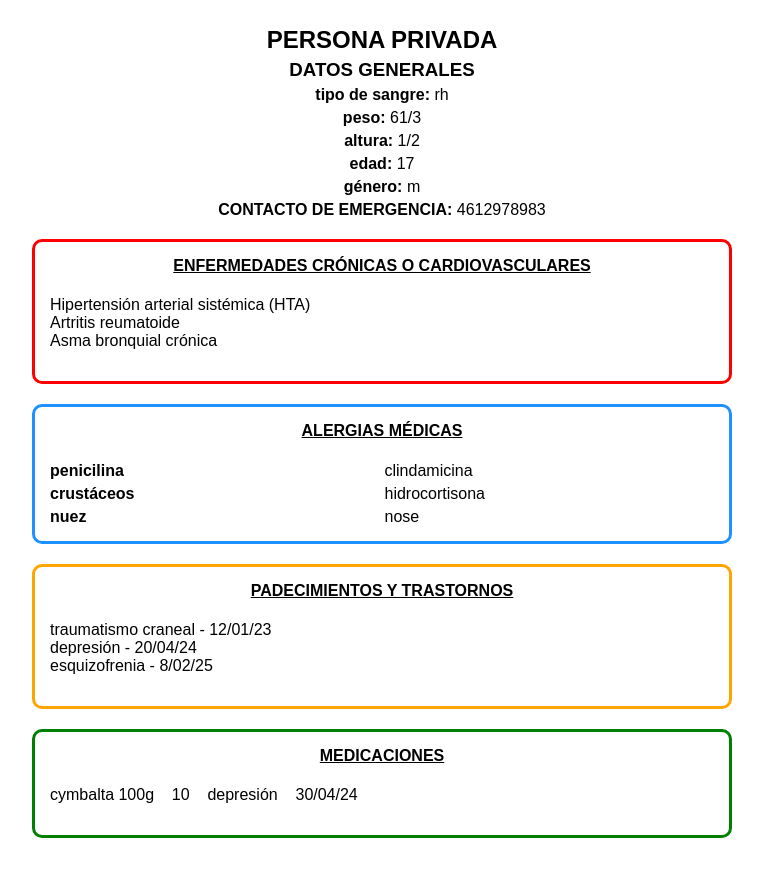
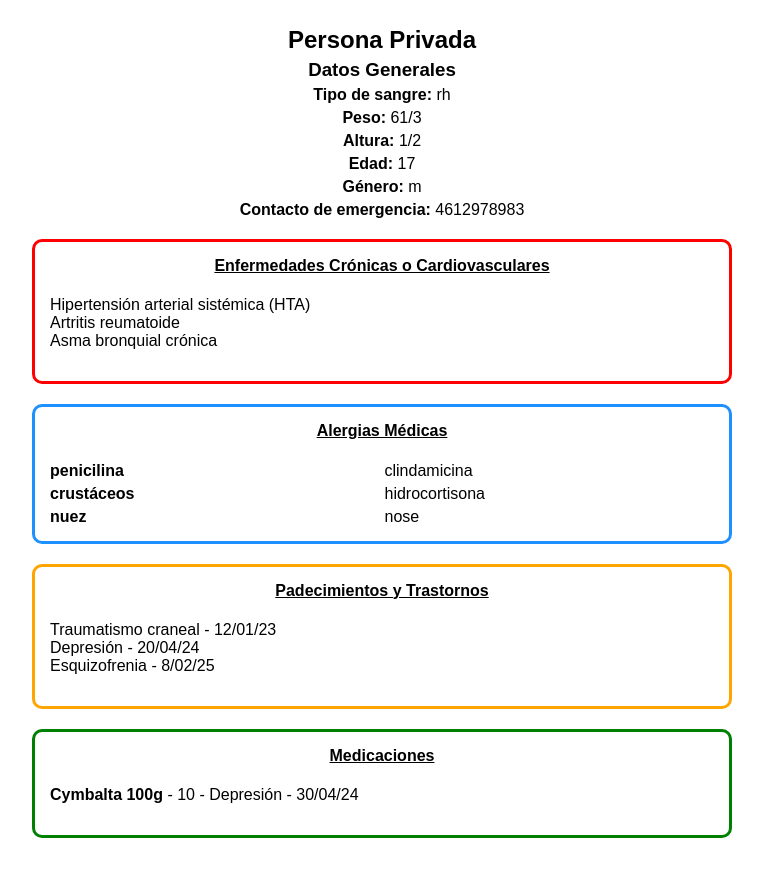
Before and after one commit to proxy-xx/mediTAB-persona-prueba, a plain HTML site: page index.html in a window 1280 px wide. Shown: the part 191-1068 px from the top of the page, without its empty margins (258-1021 px from the left). Drawn offline with Linux system fonts and the light colour scheme.

Commit message:
Update index.html

```diff
--- a/index.html
+++ b/index.html
@@ -2,26 +2,27 @@
 <html lang="es">
 <head>
   <meta charset="UTF-8">
-  <title>Datos Médicos</title>
+  <meta name="viewport" content="width=device-width, initial-scale=1.0">
+  <title>Ficha Médica</title>
   <link rel="stylesheet" href="estilos.css">
 </head>
 <body>
   <div class="contenedor">
     <img src="isotipo.png" alt="Logo Meditab" class="logo">
 
-    <h2>PERSONA PRIVADA</h2>
-    <h3>DATOS GENERALES</h3>
+    <h2>Persona Privada</h2>
+    <h3>Datos Generales</h3>
     <div class="datos-generales">
-      <p><strong>tipo de sangre:</strong> rh</p>
-      <p><strong>peso:</strong> 61/3</p>
-      <p><strong>altura:</strong> 1/2</p>
-      <p><strong>edad:</strong> 17</p>
-      <p><strong>género:</strong> m</p>
-      <p><strong>CONTACTO DE EMERGENCIA:</strong> 4612978983</p>
+      <p><strong>Tipo de sangre:</strong> rh</p>
+      <p><strong>Peso:</strong> 61/3</p>
+      <p><strong>Altura:</strong> 1/2</p>
+      <p><strong>Edad:</strong> 17</p>
+      <p><strong>Género:</strong> m</p>
+      <p><strong>Contacto de emergencia:</strong> 4612978983</p>
     </div>
 
     <div class="seccion roja">
-      <h4>ENFERMEDADES CRÓNICAS O CARDIOVASCULARES</h4>
+      <h4>Enfermedades Crónicas o Cardiovasculares</h4>
       <ul>
         <li>Hipertensión arterial sistémica (HTA)</li>
         <li>Artritis reumatoide</li>
@@ -30,7 +31,7 @@
     </div>
 
     <div class="seccion azul">
-      <h4>ALERGIAS MÉDICAS</h4>
+      <h4>Alergias Médicas</h4>
       <div class="alergias">
         <div><strong>penicilina</strong></div>
         <div>clindamicina</div>
@@ -42,17 +43,17 @@
     </div>
 
     <div class="seccion naranja">
-      <h4>PADECIMIENTOS Y TRASTORNOS</h4>
+      <h4>Padecimientos y Trastornos</h4>
       <ul>
-        <li>traumatismo craneal - 12/01/23</li>
-        <li>depresión - 20/04/24</li>
-        <li>esquizofrenia - 8/02/25</li>
+        <li>Traumatismo craneal - 12/01/23</li>
+        <li>Depresión - 20/04/24</li>
+        <li>Esquizofrenia - 8/02/25</li>
       </ul>
     </div>
 
     <div class="seccion verde">
-      <h4>MEDICACIONES</h4>
-      <p>cymbalta 100g &nbsp;&nbsp; 10 &nbsp;&nbsp; depresión &nbsp;&nbsp; 30/04/24</p>
+      <h4>Medicaciones</h4>
+      <p><strong>Cymbalta 100g</strong> - 10 - Depresión - 30/04/24</p>
     </div>
   </div>
 </body>
```
